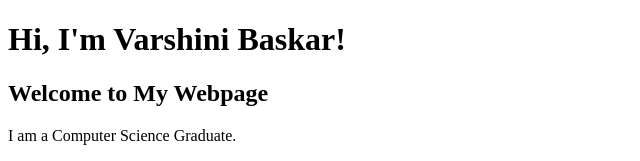
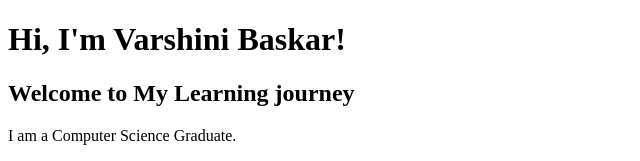
Before and after one commit to VarshiniBaskar-02/samplerepo, a plain HTML site: page index.html in a window 1280 px wide. Shown: the top 161 px of the page, without its empty margins (0-640 px from the left). Drawn offline with Linux system fonts and the light colour scheme.

Commit message:
Update subtitle to reflect learning journey

```diff
--- a/index.html
+++ b/index.html
@@ -8,7 +8,7 @@
 
     <h1>Hi, I'm Varshini Baskar!</h1>
 
-    <h2>Welcome to My Webpage</h2>
+    <h2>Welcome to My Learning journey</h2>
 
     <p>I am a Computer Science Graduate.</p>
 
```
